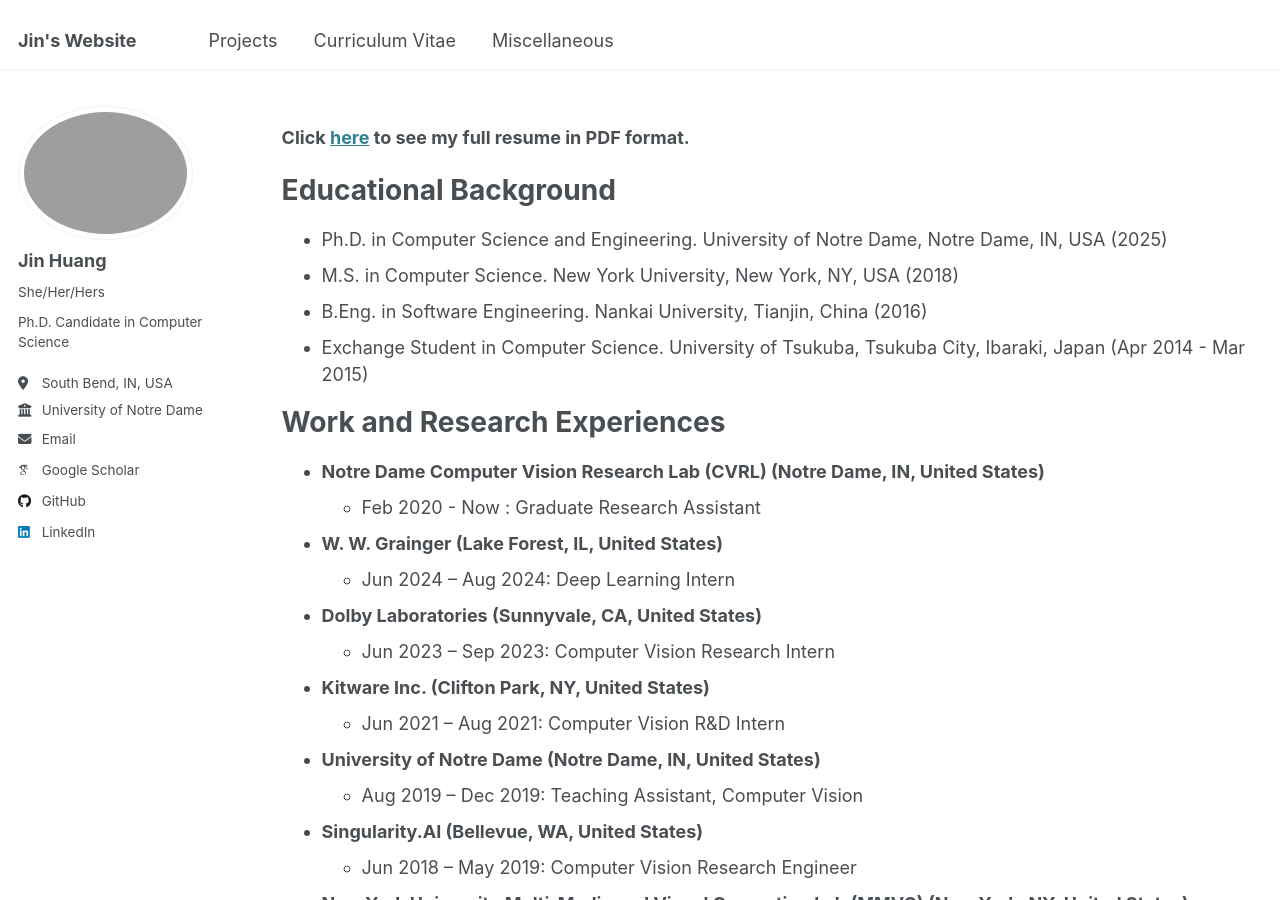
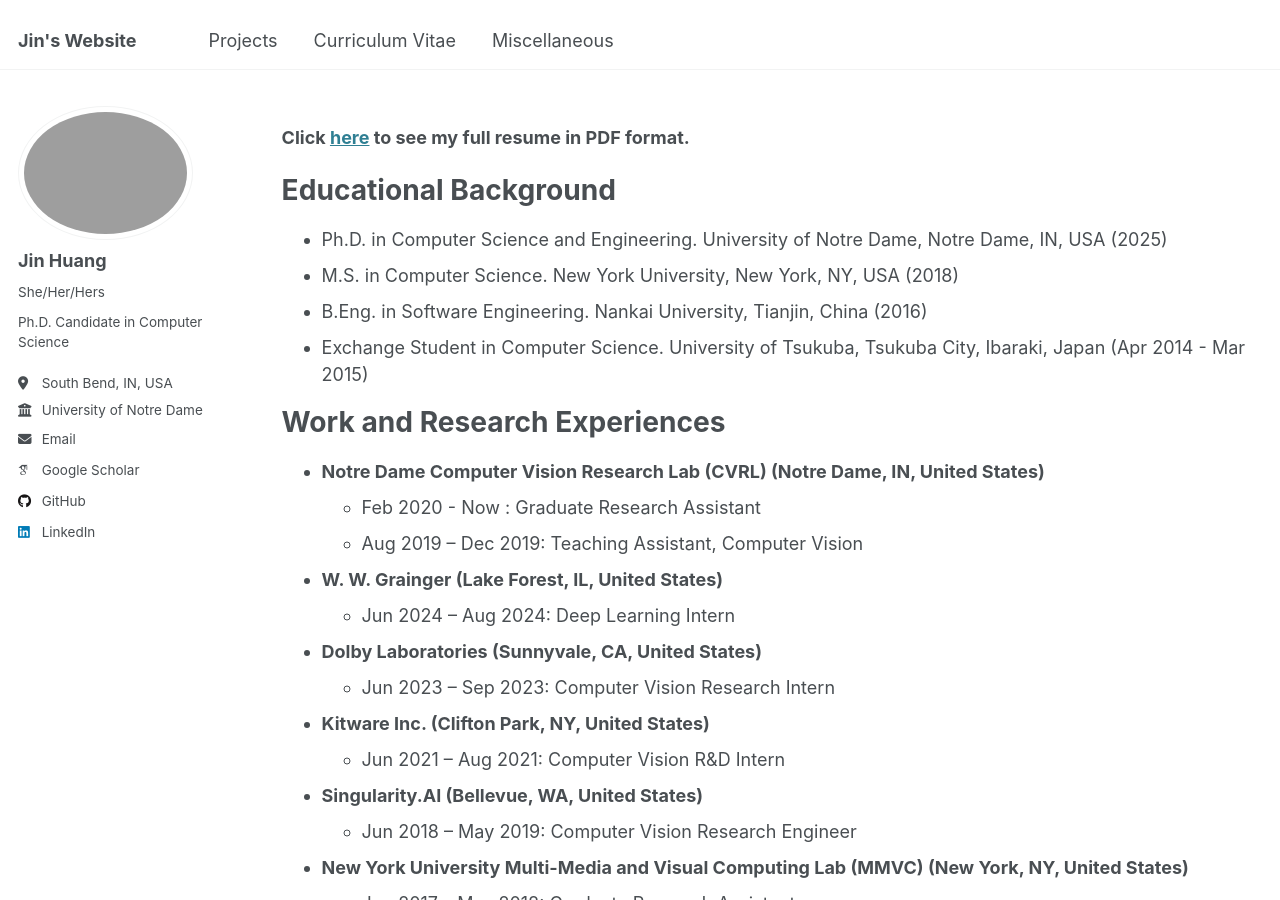
Before and after one commit to KiyoshiKAWASAKI/KiyoshiKAWASAKI.github.io, a Jekyll site: the page built from _pages/cv.md, in a window 1280 px wide and 900 px high. Built offline with Jekyll 4.4.1, drawn with Linux system fonts in a browser that asks for light colours; some web fonts are replaced.

Commit message:
update CV

```diff
--- a/_pages/cv.md
+++ b/_pages/cv.md
@@ -22,21 +22,19 @@ Work and Research Experiences
 ======
 - **Notre Dame Computer Vision Research Lab (CVRL) (Notre Dame, IN, United States)**
   - Feb 2020 - Now : Graduate Research Assistant
+  - Aug 2019 – Dec 2019: Teaching Assistant, Computer Vision
 - **W. W. Grainger (Lake Forest, IL, United States)**
   - Jun 2024 – Aug 2024: Deep Learning Intern
 - **Dolby Laboratories (Sunnyvale, CA, United States)**
   - Jun 2023 – Sep 2023: Computer Vision Research Intern
 - **Kitware Inc. (Clifton Park, NY, United States)**
   - Jun 2021 – Aug 2021: Computer Vision R&D Intern
-- **University of Notre Dame (Notre Dame, IN, United States)**
-  - Aug 2019 – Dec 2019: Teaching Assistant, Computer Vision
 - **Singularity.AI (Bellevue, WA, United States)**
   - Jun 2018 – May 2019: Computer Vision Research Engineer
 - **New York University Multi-Media and Visual Computing Lab (MMVC) (New York, NY, United States)**
   - Jun 2017 – May 2018: Graduate Research Assistant
 - **Nankai University Data Analysis and Processing Lab (Tianjin, China)**
   - Apr 2015 – Jun 2016: Undergraduate Research Assistant
-
 
 
 Publications
```
